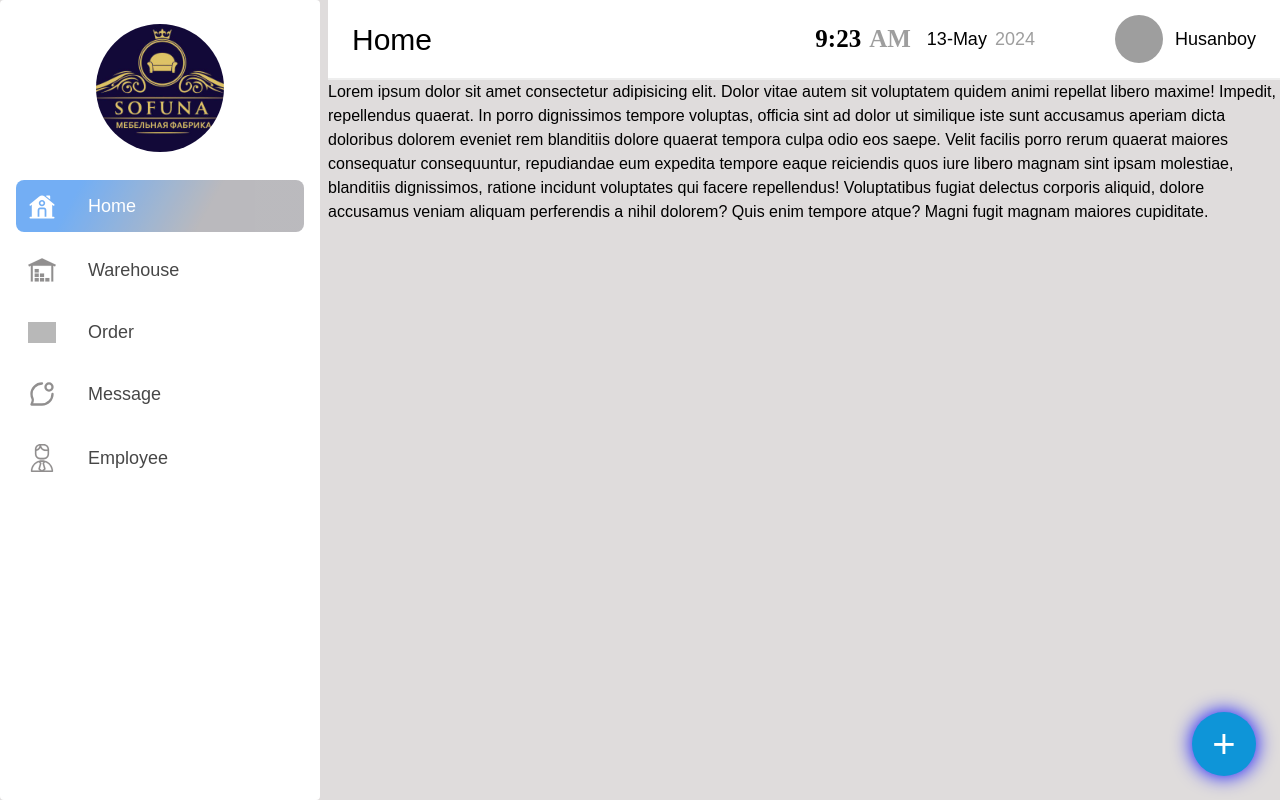
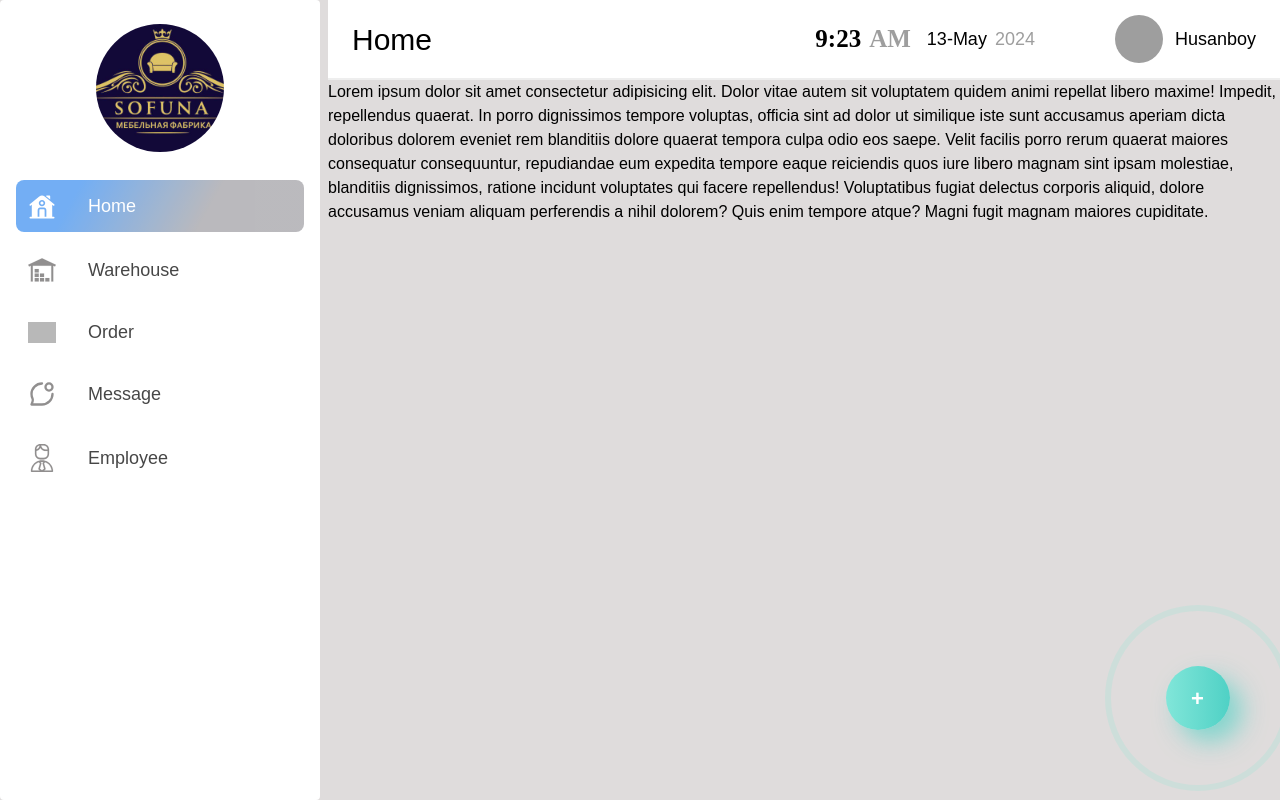
Before and after one commit to ibrohimov-murodjon/sofuna-mebel, a React (Vite) app: page / in a window 1280 px wide. Built offline with nearby package versions, Linux system fonts and the light colour scheme; sample sign-in values are in the browser's storage; grey boxes are pictures that could not be loaded.

Commit message:
loader added

```diff
--- a/index.html
+++ b/index.html
@@ -2,7 +2,7 @@
 <html lang="en">
   <head>
     <meta charset="UTF-8" />
-    <link rel="icon" type="image/svg+xml" href="https://seeklogo.com/images/M/m-design-logo-09A5D82F03-seeklogo.com.png" />
+    <link rel="icon" type="image/svg+xml" href="./src/assets/site-logo.jpg" />
     <meta name="viewport" content="width=device-width, initial-scale=1.0" />
     <title>Sofuna Crm</title>
   </head>
--- a/package.json
+++ b/package.json
@@ -18,6 +18,7 @@
     "react-icon": "^1.0.0",
     "react-icons": "^5.0.1",
     "react-router-dom": "^6.22.3",
+    "react-spinners": "^0.13.8",
     "react-toastify": "^10.0.5"
   },
   "devDependencies": {
--- a/src/Layout/RoutesLayout.jsx
+++ b/src/Layout/RoutesLayout.jsx
@@ -1,5 +1,4 @@
 import { Card, CardBody, Dialog, Typography } from "@material-tailwind/react";
-import React from "react";
 import { useState } from "react";
 import { SideBar } from "../components";
 import { Header } from "../Section";
--- a/src/Pages/Login.jsx
+++ b/src/Pages/Login.jsx
@@ -41,7 +41,7 @@ function Login() {
             navigate("/");
             console.log(data);
             localStorage.setItem("roles", JSON.stringify(data.roles));
-            setLoading(false)
+            setLoading(false);
           }
         })
         .catch((error) => {
@@ -70,6 +70,13 @@ function Login() {
             ref={username}
             placeholder="Username"
             size="lg"
+            style={{
+              background: "transparent",
+              outlineColor: "white",
+              border: " 2px solid white",
+              fontWeight: "700",
+              color: "white",
+            }}
           />
           <input
             className="LoginRefInput"
@@ -77,18 +84,24 @@ function Login() {
             ref={password}
             placeholder="Password"
             size="lg"
+            style={{
+              background: "transparent",
+              outlineColor: "white",
+              border: " 2px solid white",
+              fontWeight: "700",
+              color: "white",
+            }}
           />
-          <div className="-ml-2.5">
-            <Checkbox  label="Remember Me" />
-          </div>
         </CardBody>
         <CardFooter className="pt-0">
-          <Button onClick={hendalSubmit} variant="gradient" fullWidth>
+          <Button
+            onClick={hendalSubmit}
+            disabled={loading}
+            variant="gradient"
+            fullWidth
+          >
             {loading ? "Loading..." : "Sign In"}
           </Button>
-          <Typography variant="small" className="mt-6 flex justify-center">
-            Don&apos;t have an account?
-          </Typography>
         </CardFooter>
       </Card>
     </div>
--- a/src/Pages/Product.jsx
+++ b/src/Pages/Product.jsx
@@ -3,30 +3,31 @@ import {
   CardHeader,
   Typography,
   CardBody,
-  Option,
-  Select,
 } from "@material-tailwind/react";
 import { Spinner } from "@material-tailwind/react";
 import { AddProduct, CardUI, Pagination } from "../components";
 import { useState } from "react";
 import { useEffect } from "react";
-
-const TABLE_HEAD = ["Maxsulot", "Narxi", "qty", "Jami", "", " "];
+import Loader from "../components/Loader";
 
 function Product() {
-  const [value, setValue] = useState("");
   const [data, setData] = useState([]);
+  const [loader, setLoader] = useState(false);
   async function getApi() {
     try {
+      setLoader(true)
       const response = await fetch("https://custom.uz/products/api/");
       if (!response.ok) {
         throw new Error("Network response was not ok");
       }
       const data = await response.json();
       setData(data);
+      setLoader(false)
     } catch (error) {
+      setLoader(false)
       console.error("Error fetching data:", error);
     }
+
   }
   useEffect(() => {
     getApi();
@@ -44,9 +45,17 @@ function Product() {
     );
   }
   return (
+    <>
+      {loader ? (
+        <Loader />
+      ) : (
         <div className="MainProductWrapper">
           <Card className=" w-full rounded-md mt-[-3px]">
-        <CardHeader floated={false} shadow={false} className="rounded-none m-4">
+            <CardHeader
+              floated={false}
+              shadow={false}
+              className="rounded-none m-4"
+            >
               <div className="mb-2 flex items-center justify-between gap-8">
                 <div>
                   <Typography variant="h5" color="blue-gray">
@@ -75,7 +84,7 @@ function Product() {
                 <div className="flex flex-col gap-3">
                   {data.length > 0 ? (
                     <>
-                  {data.map((product, index) => {
+                      {data.map((product) => {
                         return (
                           <CardUI
                             key={crypto.randomUUID()}
@@ -94,25 +103,12 @@ function Product() {
                   )}
                 </div>
               </div>
-          {/* <table className="mt-4 w-full min-w-max table-auto text-left">
-            <div>
-              {data.map((product, index) => {
-                return (
-                  <CardUI
-                    key={crypto.randomUUID()}
-                    setUiData={setData}
-                    uiData={data}
-                    user={product}
-                    api={"https://custom.uz/products/api/"}
-                  />
-                );
-              })}
-            </div>
-          </table> */}
             </CardBody>
             <Pagination />
           </Card>
         </div>
+      )}
+    </>
   );
 }
 
--- /dev/null
+++ b/src/components/Loader/index.jsx
@@ -0,0 +1,16 @@
+import { FadeLoader } from "react-spinners";
+
+function Loader() {
+  return (
+    <div className="absolute inset-0 z-[1] flex items-center justify-center bg-gray-900 bg-opacity-55 backdrop-blur-sm  ">
+      <FadeLoader
+        color="#4283cc"
+        speedMultiplier={1.1}
+        height={40}
+        margin={20}
+      />
+    </div>
+  );
+}
+
+export default Loader;
--- a/src/components/Siedbar.jsx
+++ b/src/components/Siedbar.jsx
@@ -1,14 +1,9 @@
-import React, { useRef } from "react";
-import { CiSquareChevLeft } from "react-icons/ci";
-import { Drawer, Button, Typography } from "@material-tailwind/react";
-import { Select, Option } from "@material-tailwind/react";
-
-import { Avatar } from "@material-tailwind/react";
+import React from "react";
 import { NavLink } from "react-router-dom";
 import { RegisterValidate } from "../Functions/Function";
 import { useState } from "react";
 //Toastify
-import { ToastContainer, toast } from "react-toastify";
+import { toast } from "react-toastify";
 import "react-toastify/dist/ReactToastify.css";
 import { EmployeeBlack, EmployeeWhite, HomeBlack, HomeWhite, Logo, MessageBlack, MessageWhite, OrderBlack, OrderWhite, WarehouseBlack, WarehouseWhite } from "../assets";
 
@@ -46,10 +41,6 @@ const MenuItems = [
 function Sidebar({setActivePage}) {
   const [activeEl, setActiveEl] = useState('/');
   const [sidebar, setSidebar] = useState(true);
-  const [open, setOpen] = React.useState(false);
-  const openDrawer = () => setOpen(true);
-  const closeDrawer = () => setOpen(false);
-  const [image, setImage] = useState("");
   function addUser(userr) {
     let { username, password, user_role, profile_pic } = userr;
     if (RegisterValidate(username, password, user_role)) {
--- a/src/index.css
+++ b/src/index.css
@@ -374,7 +374,6 @@ input[type="checkbox"] {
     rgba(160, 159, 164, 1) 34%,
     rgba(62, 144, 240, 1) 79%
   );
-
 }
 
 .MainMeniu {
@@ -608,14 +607,89 @@ input[type="checkbox"] {
   cursor: pointer;
   transition: 0.5s;
 }
-.createBtn{
-  box-shadow:0px 0px 20px blue
-   /* animation: createBtn  0.5s infinite linear; */
 
+.createBtn {
+  min-width: 30px;
+  min-height: 60px;
+  font-family: "Nunito", sans-serif;
+  font-size: 22px;
+  text-transform: uppercase;
+  letter-spacing: 1.3px;
+  font-weight: 700;
+  color: white;
+  position: fixed;
+  right: 50px;
+  bottom: 70px;
+  background: #4fd1c5;
+  background: linear-gradient(
+    90deg,
+    rgba(129, 230, 217, 1) 0%,
+    rgba(79, 209, 197, 1) 100%
+  );
+  border: none;
+  border-radius: 1000px;
+  box-shadow: 12px 12px 24px rgba(79, 209, 197, 0.64);
+  transition: all 0.3s ease-in-out 0s;
+  cursor: pointer;
+  outline: none;
+  padding: 10px;
 }
-@keyframes createBtn {
-  from{
+
+.createBtn::before {
+  content: "";
+  border-radius: 1000px;
+  min-width: calc(64px + 12px);
+  min-height: calc(60px + 12px);
+  border: 6px solid #00ffcb;
+  box-shadow: 0 0 60px rgba(0, 255, 203, 0.64);
+  position: absolute;
+  top: 50%;
+  left: 50%;
+  transform: translate(-50%, -50%);
+  opacity: 0;
+  transition: all 0.3s ease-in-out 0s;
+}
+
+.createBtn:hover,
+.createBtn:focus {
+  color: white;
+  transform: translateY(-6px);
+}
+
+.createBtn:hover::before,
+.createBtn:focus::before {
+  opacity: 1;
+}
+
+.createBtn::after {
+  content: "";
+  width: 30px;
+  height: 30px;
+  border-radius: 100%;
+  border: 6px solid #00ffcb;
+  position: absolute;
+  z-index: -1;
+  top: 50%;
+  left: 50%;
+  transform: translate(-50%, -50%);
+  animation: ring 1.5s infinite;
+}
+
+.createBtn:hover::after,
+.createBtn:focus::after {
+  animation: none;
+  display: none;
+}
+
+@keyframes ring {
+  0% {
+    width: 30px;
+    height: 30px;
+    opacity: 1;
   }
-  to{
+  100% {
+    width: 200px;
+    height: 200px;
+    opacity: 0;
   }
 }
```
Also changed, not shown: 1 other file (tests, documents, lock files or other folders). Lines whose indentation alone changed are shown as unchanged.
